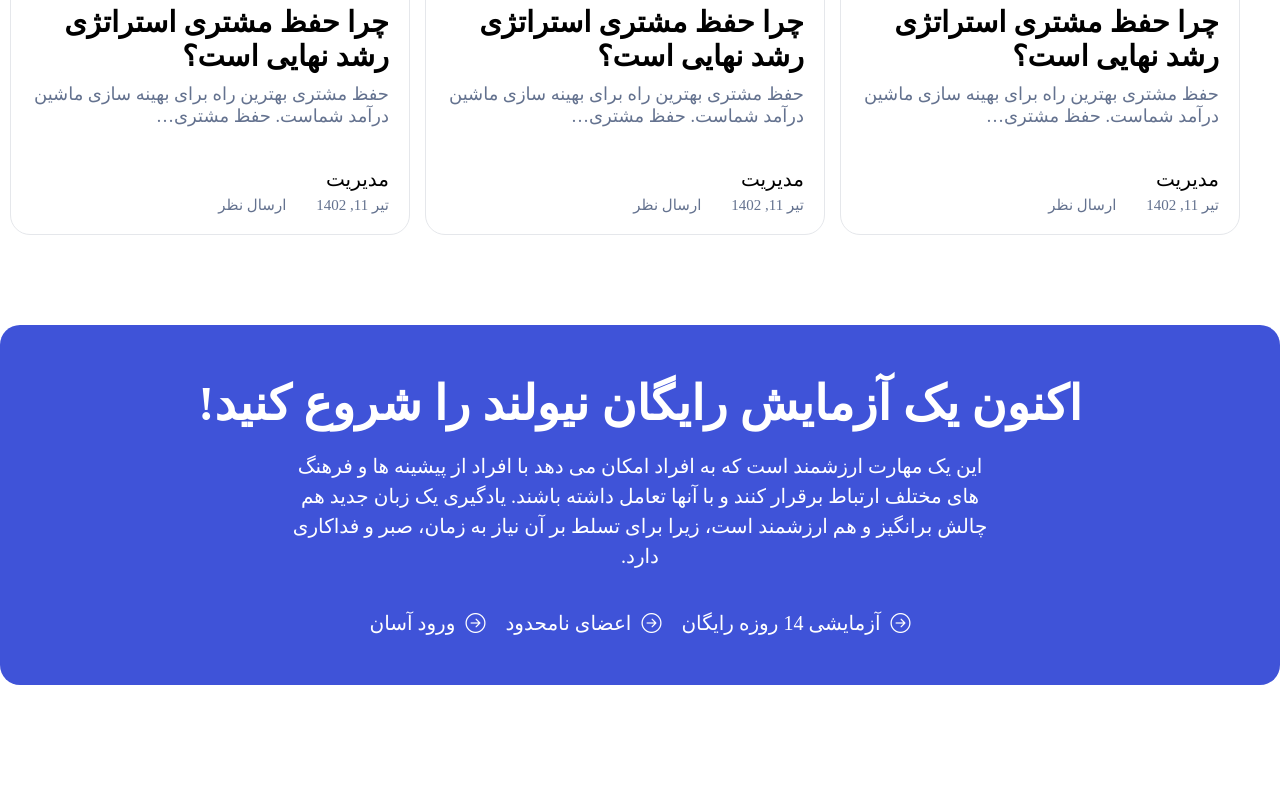
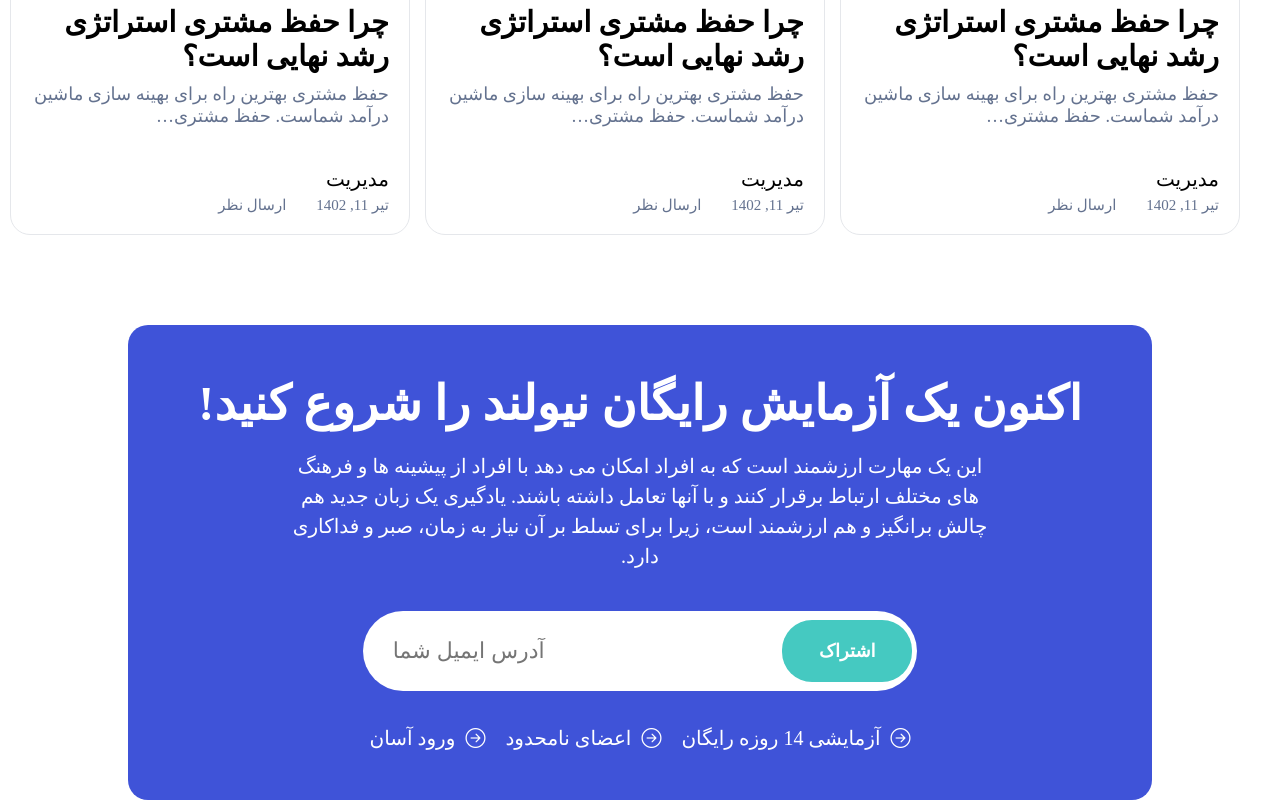
Before and after one commit to Zeynab-jalalian/nioland-mpv-react, a React (Vite) app: page / in a window 1280 px wide. Shown: the part 4641-5441 px from the top of the page. Before the commit the page ends 5326 px from the top, so only its background shows below. Built offline with nearby package versions, Linux system fonts and the light colour scheme.

Commit message:
btn free input

```diff
--- a/src/components/Free.css
+++ b/src/components/Free.css
@@ -2,7 +2,8 @@
   background-image: url(/public//img/pattern-10.png);
   background-position: center center;
   background-size: cover;
-  width: 100%;
+  width: 80%;
+  margin: auto;
   border-radius: 20px;
   background: #3f53d8;
   margin-top: 70px;
@@ -34,6 +35,38 @@
   font-size: 20px;
   color: white;
 }
-.free-ul li span{
-    margin-right: 10px;
+.free-ul li span {
+  margin-right: 10px;
 }
+.input-free {
+  width: 60%;
+  margin-bottom: 15px;
+  position: relative;
+}
+.input-free input {
+  outline: none;
+  border: none;
+  width: 100%;
+  margin: auto;
+  border-radius: 40px;
+  height: 62px !important;
+  padding: 40px 30px;
+  direction: ltr;
+  font-size: 22px;
+}
+.button-free {
+  padding: 20px;
+  border-radius: 30px;
+  background: #45c9c1;
+  color: white;
+  font-size: 18px;
+  font-weight: bold;
+  width: 130px;
+  min-width: 130px;
+  border: none;
+  outline: none;
+  position: absolute;
+  top: 50%;
+  transform: translateY(-50%);
+  right: 5px;
+}
--- a/src/components/Free.jsx
+++ b/src/components/Free.jsx
@@ -11,6 +11,10 @@ function Free() {
         یادگیری یک زبان جدید هم چالش برانگیز و هم ارزشمند است، زیرا برای تسلط بر
         آن نیاز به زمان، صبر و فداکاری دارد.
       </p>
+      <div className="input-free">
+        <button className="button-free">اشتراک</button>
+        <input type="text" placeholder="آدرس ایمیل شما" />
+      </div>
       <ul className="free-ul">
         <li>
           <i class="bi bi-arrow-right-circle"></i>
```
